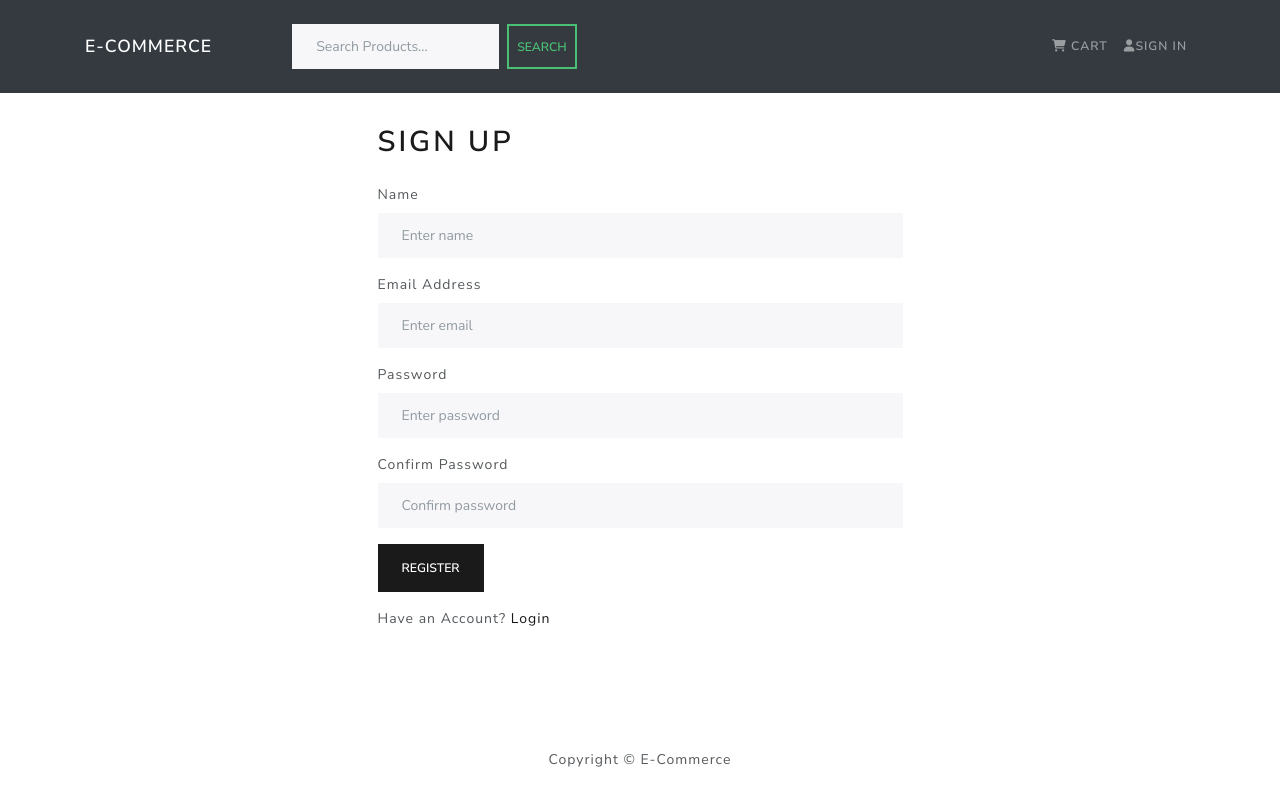
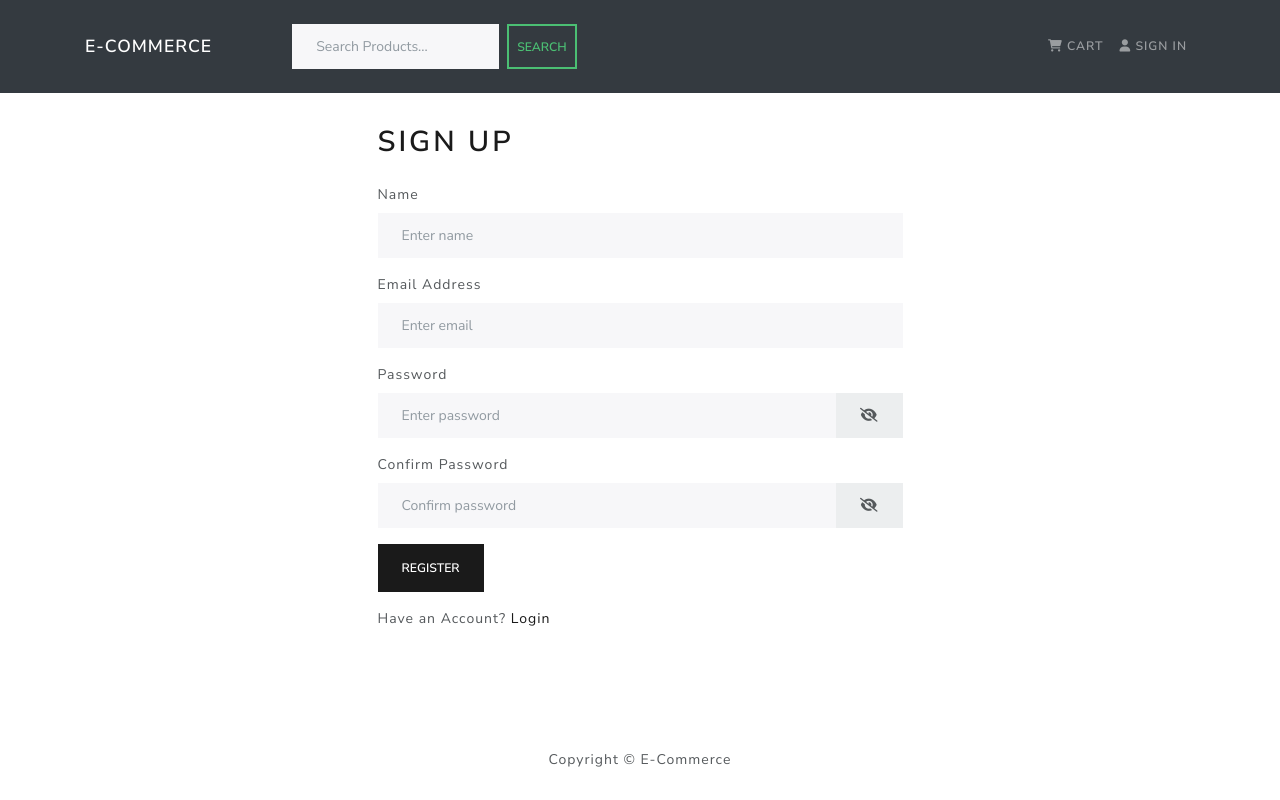
Before and after one commit to MateuszJajkowicz/MERN-Stack-E-Commerce-App, a React (Create React App) app in the folder frontend/: page /register in a window 1280 px wide. Built offline with nearby package versions, Linux system fonts and the light colour scheme.

Commit message:
Added password toggle

```diff
--- a/frontend/src/components/Header.js
+++ b/frontend/src/components/Header.js
@@ -43,7 +43,7 @@ const Header = () => {
               ) : (
                 <LinkContainer to='/login'>
                   <Nav.Link>
-                    <i className='fas fa-user'></i>Sign In
+                    <i className='fas fa-user'></i> Sign In
                   </Nav.Link>
                 </LinkContainer>
               )}
--- a/frontend/src/screens/LoginScreen.js
+++ b/frontend/src/screens/LoginScreen.js
@@ -1,22 +1,21 @@
 import React, { useState, useEffect } from 'react';
 import { Link, useLocation, useNavigate } from 'react-router-dom';
-import { Form, Button, Row, Col } from 'react-bootstrap';
+import { Form, Button, Row, Col, InputGroup } from 'react-bootstrap';
 import { useDispatch, useSelector } from 'react-redux';
 import Message from '../components/Message';
 import Loader from '../components/Loader';
 import FormContainer from '../components/FormContainer';
+import Meta from '../components/Meta';
 import { login } from '../actions/userActions';
-import Meta from '../components/Meta';
 
 const LoginScreen = () => {
+  const dispatch = useDispatch();
+  const navigate = useNavigate();
   const location = useLocation();
-
-  const navigate = useNavigate();
 
   const [email, setEmail] = useState('');
   const [password, setPassword] = useState('');
-
-  const dispatch = useDispatch();
+  const [visible, setVisibility] = useState('false');
 
   const userLogin = useSelector((state) => state.userLogin);
   const { loading, error, userInfo } = userLogin;
@@ -44,6 +43,7 @@ const LoginScreen = () => {
         <Form onSubmit={submitHandler}>
           <Form.Group controlId='email' className='pb-3'>
             <Form.Label>Email Address</Form.Label>
+
             <Form.Control
               type='email'
               placeholder='Enter email'
@@ -54,12 +54,17 @@ const LoginScreen = () => {
 
           <Form.Group controlId='password' className='pb-3'>
             <Form.Label>Password</Form.Label>
-            <Form.Control
-              type='password'
-              placeholder='Enter password'
-              value={password}
-              onChange={(e) => setPassword(e.target.value)}
-            ></Form.Control>
+            <InputGroup>
+              <Form.Control
+                type={visible ? 'password' : 'text'}
+                placeholder='Enter password'
+                value={password}
+                onChange={(e) => setPassword(e.target.value)}
+              ></Form.Control>
+              <InputGroup.Text onClick={() => setVisibility(!visible)}>
+                <i className={visible ? 'fas fa-eye-slash' : 'fas fa-eye'}></i>
+              </InputGroup.Text>
+            </InputGroup>
           </Form.Group>
 
           <Button type='submit' variant='primary'>
--- a/frontend/src/screens/ProfileScreen.js
+++ b/frontend/src/screens/ProfileScreen.js
@@ -1,6 +1,6 @@
 import React, { useState, useEffect } from 'react';
 import { useNavigate } from 'react-router-dom';
-import { Form, Button, Row, Col, Table } from 'react-bootstrap';
+import { Form, Button, Row, Col, Table, InputGroup } from 'react-bootstrap';
 import { LinkContainer } from 'react-router-bootstrap';
 import { useDispatch, useSelector } from 'react-redux';
 import Message from '../components/Message';
@@ -11,15 +11,15 @@ import { userOrdersList } from '../actions/orderActions';
 import Meta from '../components/Meta';
 
 const ProfileScreen = () => {
+  const dispatch = useDispatch();
   const navigate = useNavigate();
 
   const [name, setName] = useState('');
   const [email, setEmail] = useState('');
   const [password, setPassword] = useState('');
   const [confirmPassword, setConfirmPassword] = useState('');
+  const [visible, setVisibility] = useState('false');
   const [message, setMessage] = useState(null);
-
-  const dispatch = useDispatch();
 
   const userProfile = useSelector((state) => state.userProfile);
   const { loading, error, user } = userProfile;
@@ -90,22 +90,36 @@ const ProfileScreen = () => {
 
             <Form.Group controlId='password' className='pb-3'>
               <Form.Label>Password</Form.Label>
+              <InputGroup>
                 <Form.Control
-                type='password'
+                  type={visible ? 'password' : 'text'}
                   placeholder='Enter password'
                   value={password}
                   onChange={(e) => setPassword(e.target.value)}
                 ></Form.Control>
+                <InputGroup.Text onClick={() => setVisibility(!visible)}>
+                  <i
+                    className={visible ? 'fas fa-eye-slash' : 'fas fa-eye'}
+                  ></i>
+                </InputGroup.Text>
+              </InputGroup>
             </Form.Group>
 
             <Form.Group controlId='confirmPassword' className='pb-3'>
               <Form.Label>Confirm Password</Form.Label>
+              <InputGroup>
                 <Form.Control
-                type='password'
+                  type={visible ? 'password' : 'text'}
                   placeholder='Confirm password'
                   value={confirmPassword}
                   onChange={(e) => setConfirmPassword(e.target.value)}
                 ></Form.Control>
+                <InputGroup.Text onClick={() => setVisibility(!visible)}>
+                  <i
+                    className={visible ? 'fas fa-eye-slash' : 'fas fa-eye'}
+                  ></i>
+                </InputGroup.Text>
+              </InputGroup>
             </Form.Group>
 
             <Button type='submit' variant='primary'>
--- a/frontend/src/screens/RegisterScreen.js
+++ b/frontend/src/screens/RegisterScreen.js
@@ -1,6 +1,6 @@
 import React, { useState, useEffect } from 'react';
 import { Link, useLocation, useNavigate } from 'react-router-dom';
-import { Form, Button, Row, Col } from 'react-bootstrap';
+import { Form, Button, Row, Col, InputGroup } from 'react-bootstrap';
 import { useDispatch, useSelector } from 'react-redux';
 import Message from '../components/Message';
 import Loader from '../components/Loader';
@@ -10,13 +10,13 @@ import Meta from '../components/Meta';
 
 const RegisterScreen = () => {
   const location = useLocation();
-
   const navigate = useNavigate();
 
   const [name, setName] = useState('');
   const [email, setEmail] = useState('');
   const [password, setPassword] = useState('');
   const [confirmPassword, setConfirmPassword] = useState('');
+  const [visible, setVisibility] = useState('false');
   const [message, setMessage] = useState(null);
 
   const dispatch = useDispatch();
@@ -72,22 +72,32 @@ const RegisterScreen = () => {
 
           <Form.Group controlId='password' className='pb-3'>
             <Form.Label>Password</Form.Label>
+            <InputGroup>
               <Form.Control
-              type='password'
+                type={visible ? 'password' : 'text'}
                 placeholder='Enter password'
                 value={password}
                 onChange={(e) => setPassword(e.target.value)}
               ></Form.Control>
+              <InputGroup.Text onClick={() => setVisibility(!visible)}>
+                <i className={visible ? 'fas fa-eye-slash' : 'fas fa-eye'}></i>
+              </InputGroup.Text>
+            </InputGroup>
           </Form.Group>
 
           <Form.Group controlId='confirmPassword' className='pb-3'>
             <Form.Label>Confirm Password</Form.Label>
+            <InputGroup>
               <Form.Control
-              type='password'
+                type={visible ? 'password' : 'text'}
                 placeholder='Confirm password'
                 value={confirmPassword}
                 onChange={(e) => setConfirmPassword(e.target.value)}
               ></Form.Control>
+              <InputGroup.Text onClick={() => setVisibility(!visible)}>
+                <i className={visible ? 'fas fa-eye-slash' : 'fas fa-eye'}></i>
+              </InputGroup.Text>
+            </InputGroup>
           </Form.Group>
 
           <Button type='submit' variant='primary'>
```
Lines whose indentation alone changed are shown as unchanged.
